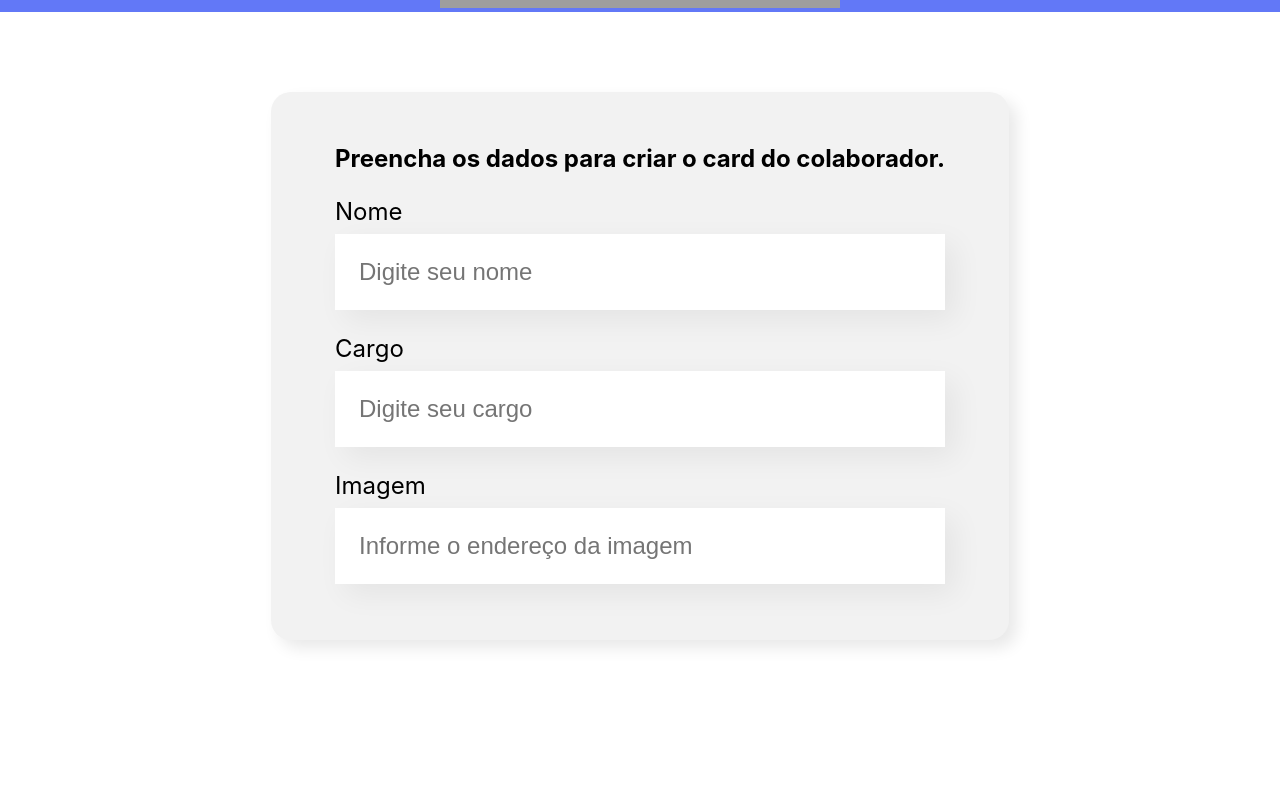
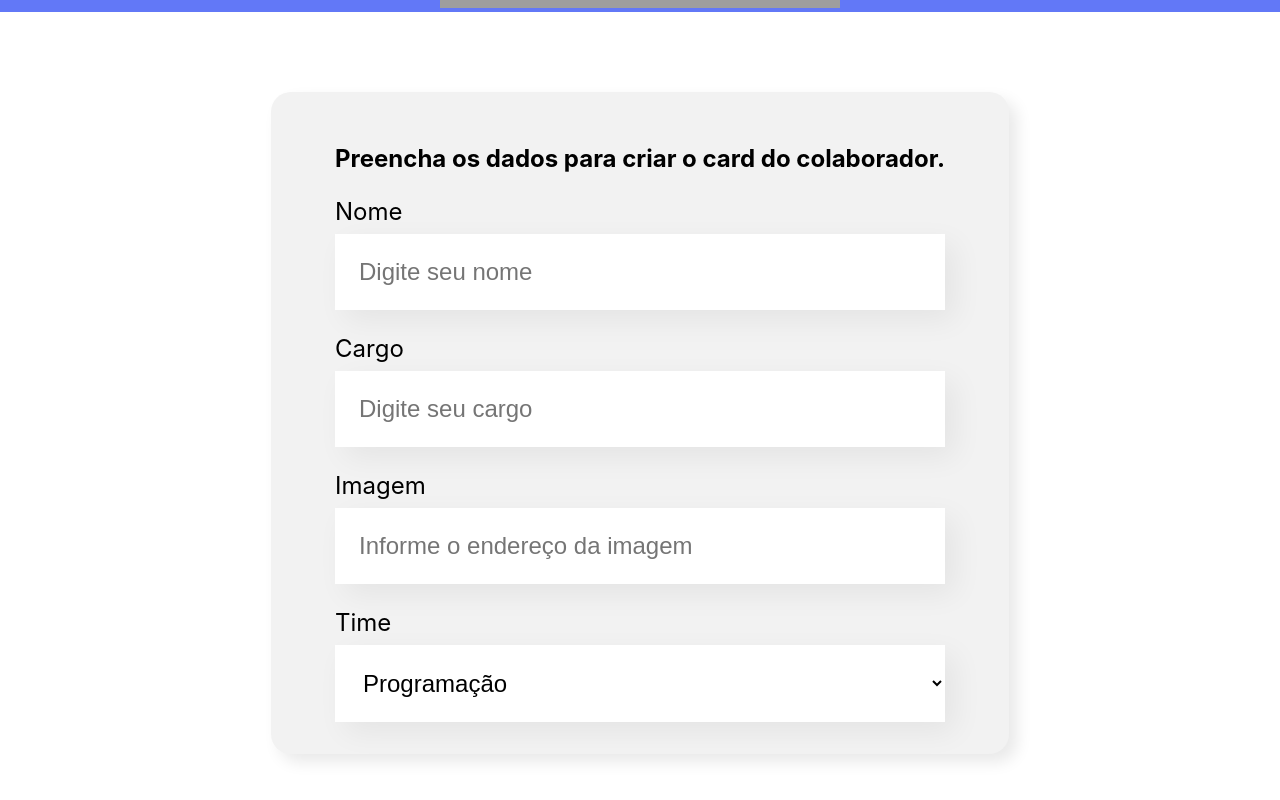
Before and after one commit to duduzx02/Organo, a JavaScript app: page / in a window 1280 px wide. Shown: the part 292-1092 px from the top of the page. Before the commit the page ends 1012 px from the top, so only its background shows below. Built offline with nearby package versions, Linux system fonts and the light colour scheme; grey boxes are pictures that could not be loaded; the HTML template or start-up script is replaced by a standard one.

Commit message:
Criadno um components ListaSuspensa

```diff
--- a/src/components/Formulario/index.js
+++ b/src/components/Formulario/index.js
@@ -1,7 +1,18 @@
 import CampoTexto from '../CampoTexto';
+import ListaSuspensa from '../ListaSuspensa';
 import './Formulario.css'
 
 const Formulario = () => {
+  const times = [
+    'Programação',
+    'Front-end',
+    'Data Science',
+    'Devops',
+    'Ux e Design',
+    'Mobile',
+    'Inovação e Gestão'
+  ]
+
   return (
     <section className='formulario'>
       <form action="">
@@ -9,6 +20,7 @@
         <CampoTexto label="Nome" placeholder="Digite seu nome" />
         <CampoTexto label="Cargo" placeholder="Digite seu cargo" />
         <CampoTexto label="Imagem" placeholder="Informe o endereço da imagem" />
+        <ListaSuspensa label="Time" itens={times}/>
       </form>
     </section>
   )
--- /dev/null
+++ b/src/components/ListaSuspensa/ListaSuspensa.css
@@ -0,0 +1,15 @@
+.lista-suspensa label{
+  display: block;
+  margin-bottom: 0.5rem;
+  font-size: 1.5rem;
+}
+
+.lista-suspensa select{
+  background-color: #FFF;
+  box-shadow: 10px 10px 30px rgba(0, 0, 0, 0.06);
+  width: 100%;
+  border: none;
+  font-size: 1.5rem;
+  padding: 1.5rem;
+  box-sizing: border-box;
+}
--- /dev/null
+++ b/src/components/ListaSuspensa/index.js
@@ -0,0 +1,14 @@
+import './ListaSuspensa.css'
+
+const ListaSuspensa = (props) => {
+  return (
+    <div className='lista-suspensa'>
+      <label>{props.label}</label>
+      <select>
+        {props.itens.map(item => {return <option key={item}>{item}</option>})}
+      </select>
+    </div>
+  )
+}
+
+export default ListaSuspensa
```
